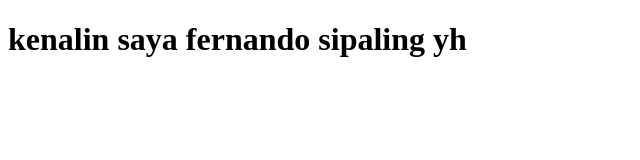
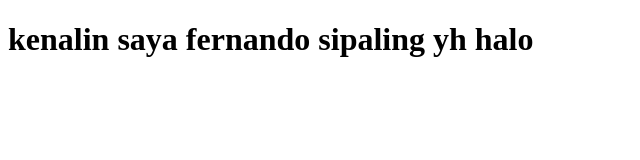
Before and after one commit to frnandos/frnandos.github.io, a plain HTML site: page index.html in a window 1280 px wide. Shown: the whole page, without its empty margins (0-640 px from the left). Drawn offline with Linux system fonts and the light colour scheme.

Commit message:
Update index.html

```diff
--- a/index.html
+++ b/index.html
@@ -5,6 +5,6 @@
   <title>fernando</title>
 </head>
 <body>
-  <h1>kenalin saya fernando sipaling yh</h1>
+  <h1>kenalin saya fernando sipaling yh halo</h1>
 </body>
 </html>
```
